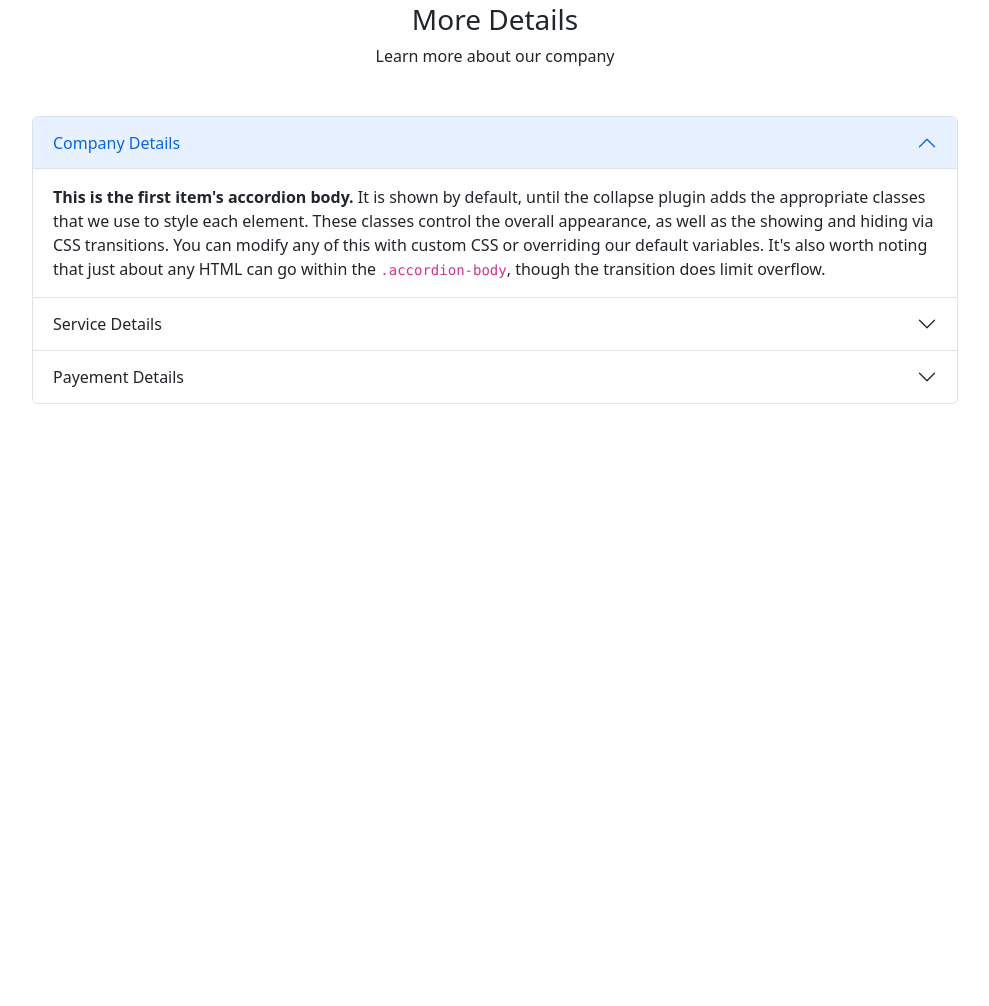
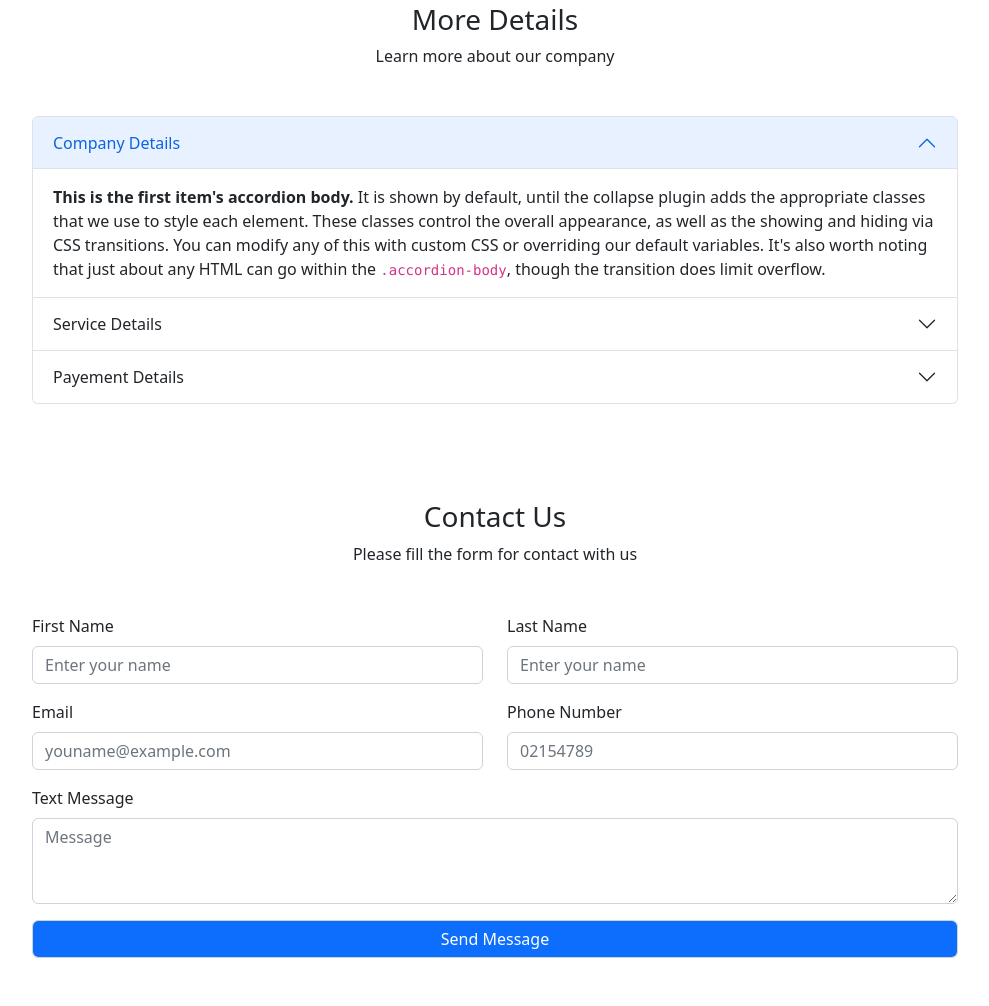
Before and after one commit to jahidpappuctg/Bootstrap-Website-design-Practices, a plain HTML site: page index.html in a window 1280 px wide. Shown: the part 2021-3027 px from the top of the page, without its empty margins (145-1134 px from the left). Before the commit the page ends 2473 px from the top, so only its background shows below. Drawn offline with nearby package versions, Linux system fonts and the light colour scheme.

Commit message:
Contact area Completed

```diff
--- a/index.html
+++ b/index.html
@@ -164,12 +164,7 @@
           </div>
         </div>
          <!-- services area end -->
-
         <!-- deatails area start -->
-
-      <!-- deatails area start -->
-    </div>
-    <!-- Main area end -->
         <div class="deatils-area py-5">
           <div class="container">
             <div class="row">
@@ -224,6 +219,67 @@
             </div>
           </div>
         </div>
+      <!-- deatails area end -->
+      <!-- contact us start -->
+      <div class="deatils-area py-5">
+        <div class="container">
+          <div class="row">
+            <div class="col-lg-6 offset-lg-3">
+              <div class="section-heading text-center mb-5">
+                <h3>Contact Us</h3>
+                <p>Please fill the form for contact with us</p>
+              </div>
+            </div>
+          </div>
+          <div class="row">
+            <div class="col-lg-10 offset-lg-1">
+              <form action="">
+                <div class="row">
+                  <div class="col-lg-6">
+                    <div class="mb-3">
+                      <label for="firstName" class="form-label">First Name</label>
+                      <input type="text" class="form-control" id="firstName" placeholder="Enter your name">
+                    </div>
+                  </div>
+                  <div class="col-lg-6">
+                    <div class="mb-3">
+                      <label for="lastName" class="form-label">Last Name</label>
+                      <input type="text" class="form-control" id="lastName" placeholder="Enter your name">
+                    </div>
+                  </div>
+
+                  <div class="col-lg-6">
+                    <div class="mb-3">
+                      <label for="email" class="form-label">Email</label>
+                      <input type="text" class="form-control" id="email" placeholder="youname@example.com">
+                    </div>
+                  </div>
+                  <div class="col-lg-6">
+                    <div class="mb-3">
+                      <label for="phonenumber" class="form-label">Phone Number</label>
+                      <input type="text" class="form-control" id="phonenumber" placeholder="02154789">
+                    </div>
+                  </div>
+                  <div class="col-lg-12">
+                    <div class="mb-3">
+                      <label for="textmessage" class="form-label">Text Message</label>
+                      <textarea class="form-control" id="textmessage" placeholder="Message" rows="3"></textarea>
+                    </div>
+                  </div>
+                  <div class="col-lg-12">
+                    <input type="submit" class="form-control bg-primary text-white" value="Send Message">
+                  </div>
+                </div>
+              </form>
+            </div>
+          </div>
+
+        </div>
+      </div>
+      <!-- contact us end -->
+
+    </div>
+     <!-- Main area end -->
     <!-- footer area start -->
     <div class="footer-area">
 
```
Also changed, not shown: img/about.jpg (added), img/hero-four.jpg (added), img/hero-one.jpg (added), img/hero-three.jpg (added), img/hero-two.jpg (added), img/p-five.jpg (added), img/p-four.jpg (added), img/p-one.jpg (added), img/p-three.jpg (added), img/p-two.jpg (added). Lines whose indentation alone changed are shown as unchanged.
